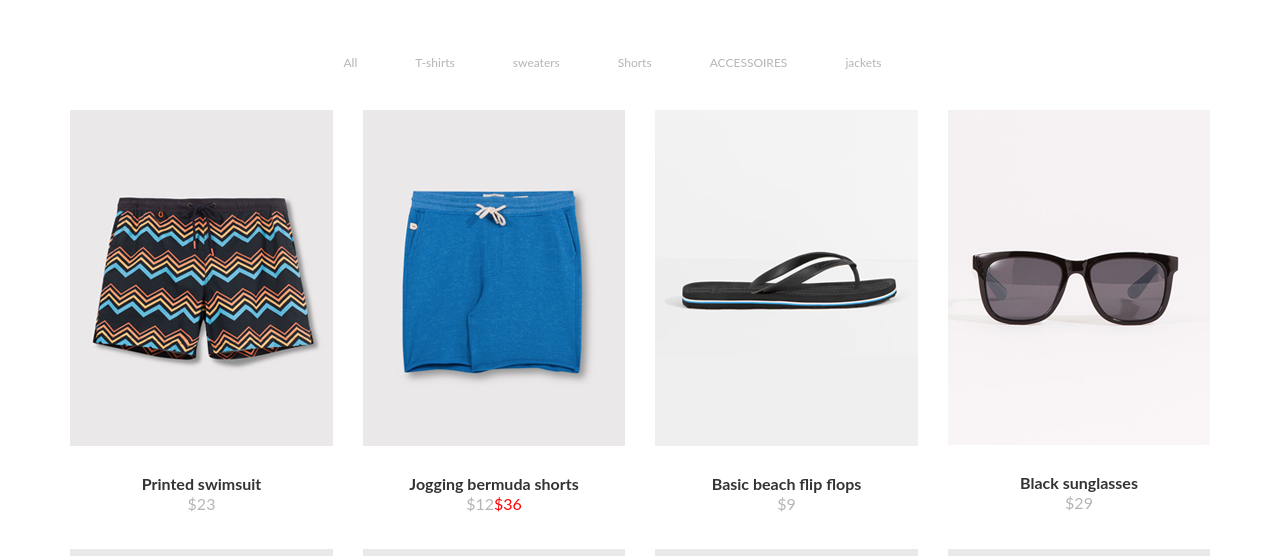
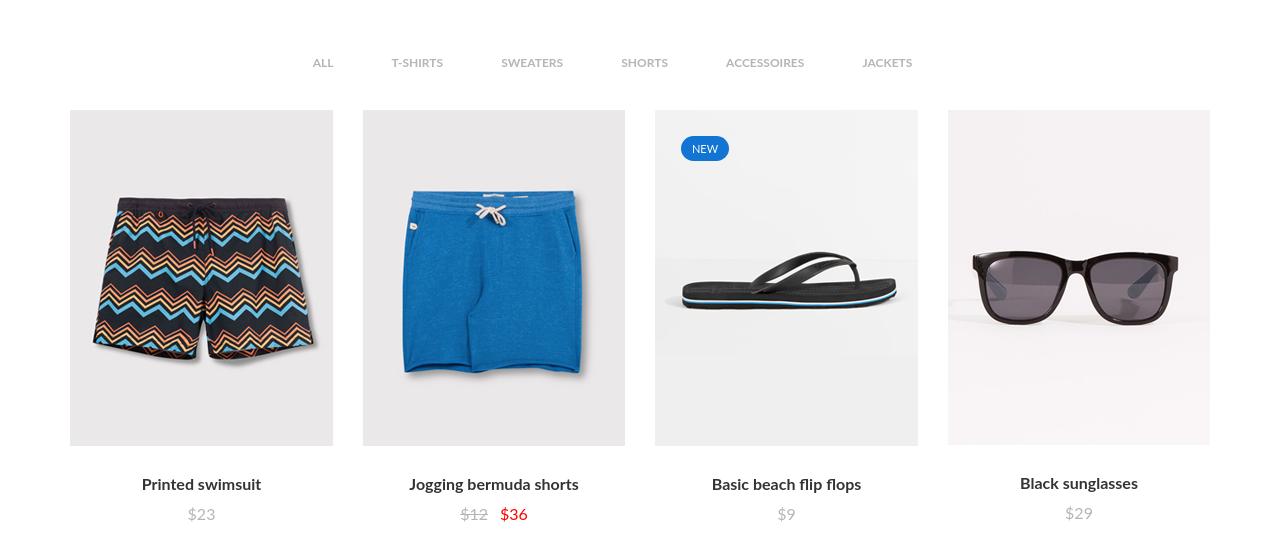
Before and after one commit to RussuWolf/FrontEndTestProjects-master, a website: page app/index.html in a window 1280 px wide. Shown: the part 320-876 px from the top of the page. Drawn offline with nearby package versions, Linux system fonts and the light colour scheme; a web font is replaced by a local one.

Commit message:
corrected file

```diff
--- a/app/index.html
+++ b/app/index.html
@@ -104,7 +104,7 @@
 							<img src="img/Base-copy-4.png" alt="">
 							<h2>Jogging bermuda shorts</h2>
 							<div class="price_box">
-								<div class="regular-price">$12<span>$36</span></div>
+								<div class="regular-price"><span class="last_price">$12</span><span class='sale_price'>$36</span></div>
 							</div>
 						</a>
 						</div>
@@ -118,6 +118,7 @@
 								<div class="regular-price">$9</div>
 							</div>
 						</a>
+						<span class="new_product">NEW</span>
 						</div>
 					</div>
 					<div class="product_list_item">
@@ -170,7 +171,7 @@
 							<img src="img/Base-copy-21-.png" alt="">
 							<h2>T-shirt with lower panel</h2>
 							<div class="price_box">
-								<div class="regular-price">$32<span>$12</span></div>
+								<div class="regular-price"><span class="last_price">$32</span><span class='sale_price'>$12</span></div>
 							</div>
 						</a>
 						</div>
--- a/app/scss/_base.scss
+++ b/app/scss/_base.scss
@@ -20,7 +20,7 @@ body {
 	overflow: hidden;
 	a {
 		text-transform: uppercase;
-		padding-right: 34px;
+		margin-right: 34px;
 		font-size: 11px;
 		font-weight: bold;
 	}
@@ -115,8 +115,15 @@ body {
 	ul {
 		margin: auto 0;
 	}
+	li {
+		margin-right: 55px;
+		&:last-child {
+			margin-right: 0;
+		}
+	}
 	a {
 		position: relative;
+
 		&:after {
 			position: absolute;
 			content: "";
@@ -127,6 +134,7 @@ body {
 			background-color: $blue;
 		}
 		&:hover {
+			color: $black;
 			&:after {
 				bottom: -7px;
 				height: 2px;
@@ -140,10 +148,6 @@ body {
 	//.link, a {
 	//	color: $grey-text;
 	//}
-	.menu_und__link {
-		margin-right: 55px;
-		padding-bottom: 5px;
-	}
 	//.link_active {
 	//	color: red;
 	//	border-bottom: 2px solid #222;
@@ -166,6 +170,32 @@ body {
 		li {
 			padding-right: 55px;
 		}
+		a {
+			text-transform: uppercase;
+			font-weight: bold;
+			position: relative;
+		&:after {
+			position: absolute;
+			content: "";
+			width: 100%;
+			left: 0;
+			height: 0;
+			display: inline-block;
+			background-color: $blue;
+		}
+		&:hover {
+			color: black;
+			&:after {
+				bottom: -7px;
+				height: 2px;
+			}
+
+		}
+		}
+
+	}
+
+
 
 }
 .product_list {
@@ -181,7 +211,6 @@ body {
 			clear:left;
 		}
 		.item_wraper {
-
 			position: relative;
 			width: 100%;
 		}
@@ -194,7 +223,6 @@ body {
 		img {
 			height: auto;
 			width: 100%;
-
 		}
 		.price_box {
 			width: 100%;
@@ -202,20 +230,34 @@ body {
 			font-family: 'lato', serif;
 			font-size: 16px;
 			line-height: 1.25;
+			margin-top: 10px;
 			.regular-price {
 				display: inline-block;
-					span {
-						color: red;
-					}
 			}
 
 		}
 	}
-
-
 }
-
-
+.new_product {
+	position: absolute;
+	top: 26px;
+	left: 26px;
+	background: $blue;
+	color: #fff;
+	width: 43px;
+	padding: 2.5px;
+	font-size: 11px;
+	line-height: 1.8182;
+	border-radius: 25px;
+	text-align: center;
+}
+.sale_price {
+	color: red;
+	margin-left: 12px;
+}
+.last_price {
+	color: inherit;
+	text-decoration: line-through;
 }
 .subscribe {
 	background: $blue;
```
Also changed, not shown: app/css/style.css, 1 other file. Lines whose indentation alone changed are shown as unchanged.
